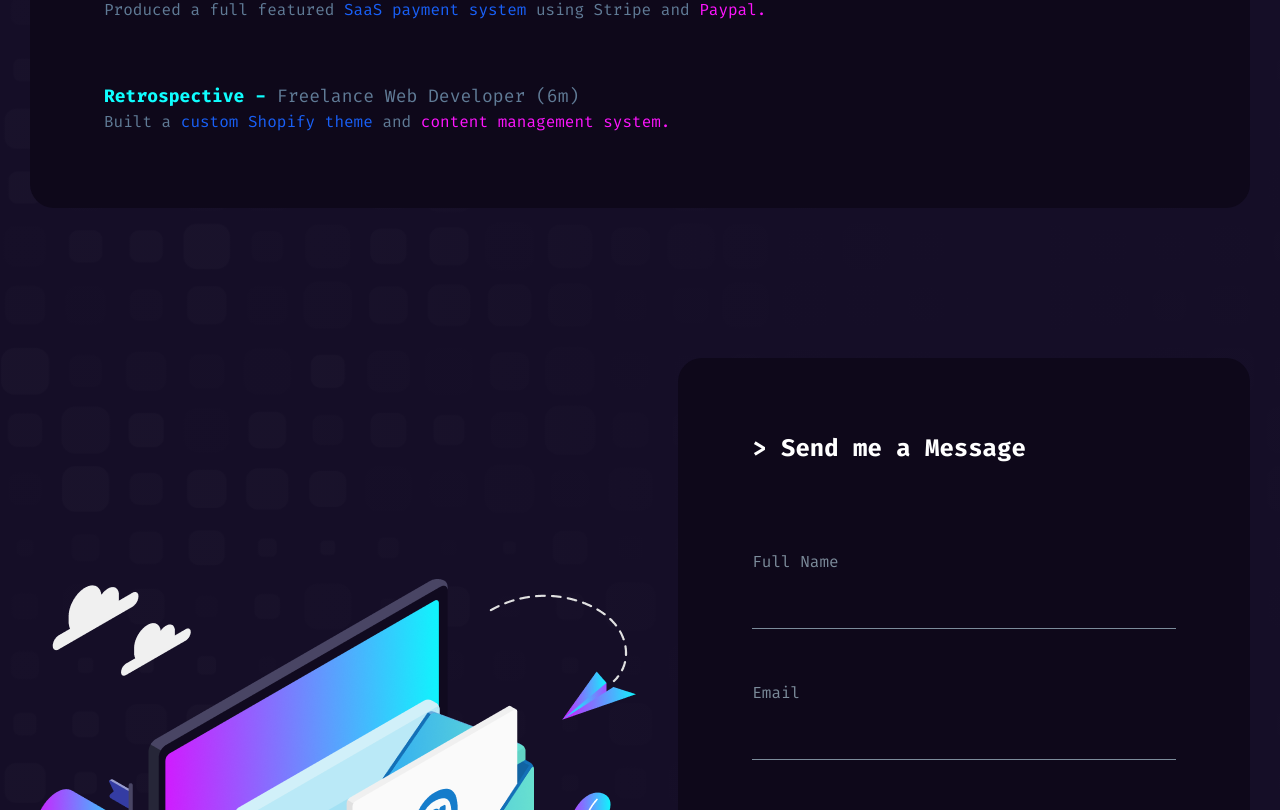
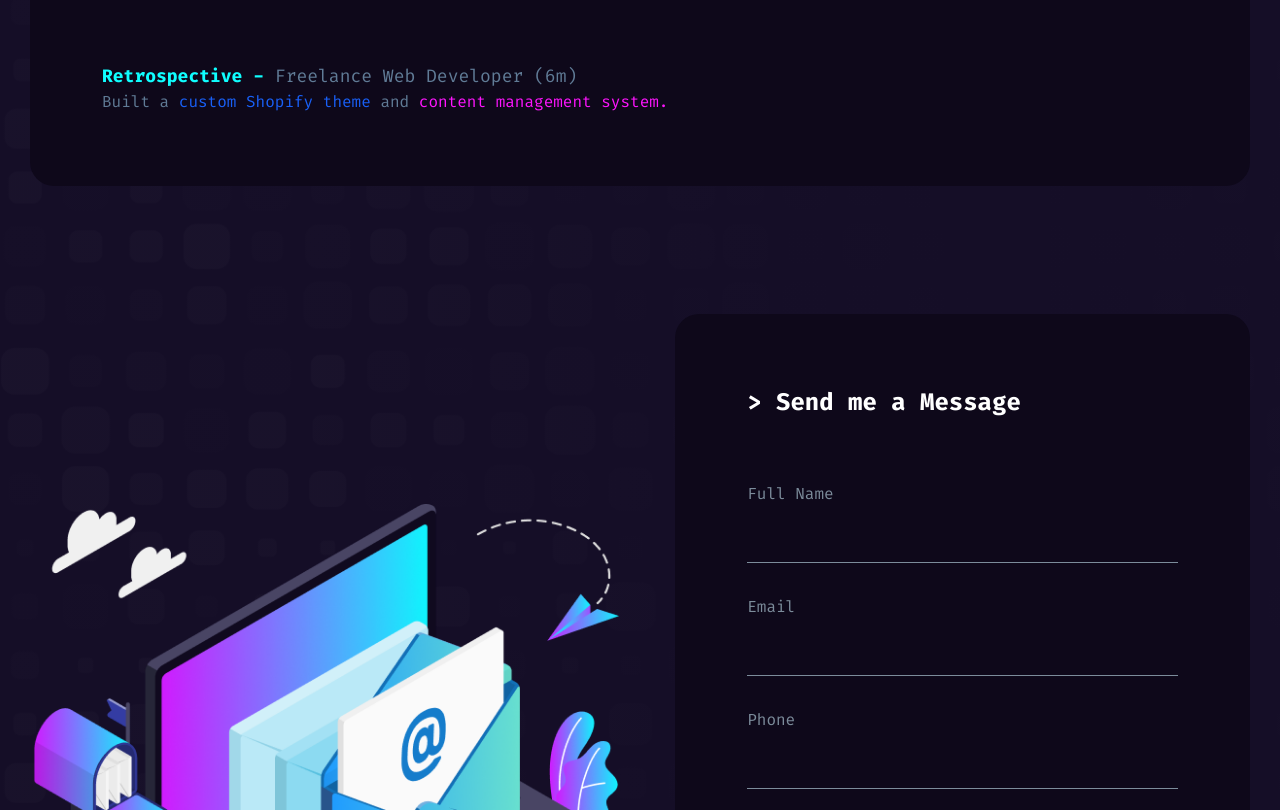
Before and after one commit to nbur4556/svkit-portfolio, a SvelteKit app: page / in a window 1280 px wide. Shown: the part 1990-2800 px from the top of the page. Built offline with nearby package versions, Linux system fonts and the light colour scheme.

Commit message:
reduce pixel perfect sizing and focus on consistent theme spacing and sizing

```diff
--- a/src/components/Card.svelte
+++ b/src/components/Card.svelte
@@ -4,7 +4,7 @@
   export let testId: string = "";
 </script>
 
-<section class={`flex flex-col gap-60px p-74px bg-dark rounded-3xl ${classExt}`} data-cy={testId}>
+<section class={`flex flex-col gap-md p-72px bg-dark rounded-3xl ${classExt}`} data-cy={testId}>
   {#if $$slots.heading}
     <div class="text-white" data-cy={`${testId}-heading`}>
       <slot name="heading" />
--- a/src/components/Contact.svelte
+++ b/src/components/Contact.svelte
@@ -5,9 +5,9 @@
   import ImageContainer from "../components/UI/ImageContainer.svelte";
 </script>
 
-<section class="flex flex-row justify-between items-center mb-150px">
+<section class="flex flex-row justify-between items-center mb-lg">
   <ImageContainer
-    classExt="h-527px"
+    classExt="h-xxl"
     src="/images/mailbox.png"
     alt="Mailbox full of letters shown protruding from a computer screen."
   />
@@ -16,33 +16,33 @@
     <h2 slot="heading" id="contact" class="text-2xl font-bold">{"> Send me a Message"}</h2>
 
     <!-- //TODO: Working form -->
-    <form class="flex flex-col mb-42px">
-      <label class="flex flex-col my-26px text-neutral">
+    <form class="flex flex-col gap-sm mb-sm">
+      <label class="flex flex-col text-neutral">
         Full Name
-        <input class="border-b border-neutral p-15px bg-transparent text-white" type="text" />
+        <input class="border-b border-neutral p-xs bg-transparent text-white" type="text" />
       </label>
-      <label class="flex flex-col my-26px text-neutral">
+      <label class="flex flex-col text-neutral">
         Email
-        <input class="border-b border-neutral p-15px bg-transparent text-white" type="email" />
+        <input class="border-b border-neutral p-xs bg-transparent text-white" type="email" />
       </label>
-      <label class="flex flex-col my-26px text-neutral">
+      <label class="flex flex-col text-neutral">
         Phone
-        <input class="border-b border-neutral p-15px bg-transparent text-white" type="tel" />
+        <input class="border-b border-neutral p-xs bg-transparent text-white" type="tel" />
       </label>
-      <label class="flex flex-col my-26px text-neutral">
+      <label class="flex flex-col text-neutral">
         Message
-        <input class="border-b border-neutral p-15px bg-transparent text-white" type="text" />
+        <input class="border-b border-neutral p-xs bg-transparent text-white" type="text" />
       </label>
       <button
-        class="self-start px-40px py-12px rounded-full bg-gradient-to-r from-accent3-400 to-accent1-400 hover:from-accent3-300 hover:to-accent1-300"
+        class="self-start px-md py-xs rounded-full bg-gradient-to-r from-accent3-400 to-accent1-400 hover:from-accent3-300 hover:to-accent1-300"
         >Send</button
       >
     </form>
 
-    <div class="flex flex-row gap-25px">
+    <div class="flex flex-row gap-sm">
       <Envelope />
       <ul>
-        <h3 class="mb-18px">How Can I Help?</h3>
+        <h3 class="mb-xs">How Can I Help?</h3>
         <li>
           <Link
             styleClass="text-white hover:text-link-200"
--- a/src/components/FeaturedProjects.svelte
+++ b/src/components/FeaturedProjects.svelte
@@ -9,13 +9,13 @@
   let selected: Project = projectData[0];
 </script>
 
-<section class="mb-150px" data-cy="select-feature">
-  <h2 id="featured" class="mb-74px text-2xl text-white font-bold">{"> My Projects"}</h2>
+<section class="mb-lg" data-cy="select-feature">
+  <h2 id="featured" class="mb-md text-2xl text-white font-bold">{"> My Projects"}</h2>
 
-  <section class="flex flex-row items-stretch gap-32px">
+  <section class="flex flex-row items-stretch gap-sm">
     <div>
       <ImageContainer
-        classExt="rounded-2xl h-442px"
+        classExt="rounded-2xl h-440px"
         src={selected.image}
         alt={selected.imageText}
       />
@@ -23,7 +23,7 @@
     </div>
     <div>
       <ImageContainer
-        classExt="rounded-2xl h-442px"
+        classExt="rounded-2xl h-440px"
         src={selected.image}
         alt={selected.imageText}
       />
@@ -31,7 +31,7 @@
     </div>
     <div>
       <ImageContainer
-        classExt="rounded-2xl h-442px"
+        classExt="rounded-2xl h-440px"
         src={selected.image}
         alt={selected.imageText}
       />
--- a/src/components/Footer.svelte
+++ b/src/components/Footer.svelte
@@ -20,10 +20,10 @@
   ];
 </script>
 
-<footer class="flex flex-row justify-between mb-150px max-w-1220px w-full text-white">
+<footer class="flex flex-row justify-between mb-md max-w-container-lg w-full text-white">
   <p>&copy Copyright 2023</p>
 
-  <section class="flex flex-row gap-8px">
+  <section class="flex flex-row gap-xxs">
     {#each socialData as social}
       <SocialLink name={social.name} iconPath={social.iconPath} route={social.route} />
     {/each}
--- a/src/components/Hero.svelte
+++ b/src/components/Hero.svelte
@@ -1,11 +1,11 @@
 <section class="flex flex-row justify-between items-center h-screen" data-cy="hero">
   <div class="flex flex-col justify-center">
-    <img class="my-15px w-404px" src="/images/full-logo.png" alt="Nick Burt" />
+    <img class="my-xs w-400px" src="/images/full-logo.png" alt="Nick Burt" />
     <h2 class="text-white text-2xl">I make things for the web</h2>
   </div>
   <div>
     <img
-      class="w-686px"
+      class="w-688px"
       src="/images/hero.png"
       alt="A programmer working at his computer, drinking coffee. His cat is sleeping next to him on a book."
     />
--- a/src/components/NavigationBar/index.svelte
+++ b/src/components/NavigationBar/index.svelte
@@ -7,15 +7,15 @@
 
   let scrollY: number;
   $: bgColor = scrollY === 0 ? "" : "bg-dark";
-  $: margin = scrollY === 0 ? "my-48px" : "my-18px";
+  $: margin = scrollY === 0 ? "my-40px" : "my-xs";
 </script>
 
 <svelte:window bind:scrollY />
 
 <!-- //TODO: Selected link gradient -->
 <nav class={`flex flex-row justify-center w-full fixed  ${bgColor}`} data-cy="nav-bar">
-  <section class="flex flex-row justify-between max-w-1220px w-full">
-    <ul class={`flex flex-row gap-57px max-w-1220px ${margin} transition-spacing ease-in-out`}>
+  <section class="flex flex-row justify-between max-w-container-lg w-full">
+    <ul class={`flex flex-row gap-md ${margin} transition-spacing ease-in-out`}>
       {#each navigationRoutes as route}
         <li>
           <Link
--- a/src/components/PageContent.svelte
+++ b/src/components/PageContent.svelte
@@ -1,3 +1,3 @@
-<section class="flex flex-col max-w-1220px">
+<section class="flex flex-col max-w-container-lg">
   <slot />
 </section>
--- a/src/components/SocialLink.svelte
+++ b/src/components/SocialLink.svelte
@@ -9,5 +9,5 @@
 
 <!-- //TODO: Should have a floating label on hover -->
 <Link styleClass="bg-dark rounded-full" href={route} external={true} {testId}>
-  <img class="m-15px w-20px h-20px" src={iconPath} alt={`${name} social media icon`} />
+  <img class="m-xs w-20px h-20px" src={iconPath} alt={`${name} social media icon`} />
 </Link>
--- a/src/components/WorkExperienceList.svelte
+++ b/src/components/WorkExperienceList.svelte
@@ -7,7 +7,7 @@
   export let experienceData: Array<Experience>;
 </script>
 
-<Card classExt="mb-150px" classBodyExt="flex flex-col gap-60px" testId="work-experience">
+<Card classExt="mb-lg" classBodyExt="flex flex-col gap-md" testId="work-experience">
   <h2 slot="heading" id="experience" class="text-2xl font-bold">{"> Work Experience"}</h2>
 
   {#each experienceData as experience}
--- a/tailwind.config.cjs
+++ b/tailwind.config.cjs
@@ -25,29 +25,24 @@ const colors = {
   neutral: "#7C8C9B",
 };
 
-//TODO: Replace with theme sizes (sm, md lg)
 const sizes = {
-  "8px": "8px",
-  "12px": "12px",
-  "15px": "15px", //2
-  "18px": "18px",
-  "20px": "20px", //2
-  "25px": "25px",
-  "26px": "26px",
-  "32px": "32px",
+  "xxs": "8px",
+  "xs": "16px",
+  "sm": "32px",
+  "md": "64px",
+  "lg": "128px",
+  "xl": "256px",
+  "xxl": "512px",
+  "container-lg": "1220px"
+}
+
+const pixelSizes = {
+  "20px": "20px",
   "40px": "40px",
-  "42px": "42px",
-  "48px": "48px", //2
-  "57px": "57px",
-  "60px": "60px", //2
-  "74px": "74px", //2
-  "130px": "130px",
-  "150px": "150px", //5
-  "404px": "404px",
-  "442px": "442px",
-  "527px": "527px",
-  "686px": "686px",
-  "1220px": "1220px",
+  "72px": "72px",
+  "400px": "400px",
+  "440px": "440px",
+  "688px": "688px",
 };
 
 module.exports = {
@@ -61,13 +56,13 @@ module.exports = {
         spacing: "margin, padding",
       },
       colors: colors,
-      gap: sizes,
-      height: sizes,
-      margin: sizes,
-      maxWidth: sizes,
-      padding: sizes,
-      text: sizes,
-      width: sizes,
+      gap: {...pixelSizes, ...sizes},
+      height: {...pixelSizes, ...sizes},
+      margin: {...pixelSizes, ...sizes},
+      maxWidth: {...pixelSizes, ...sizes},
+      padding: {...pixelSizes, ...sizes},
+      text: {...pixelSizes, ...sizes},
+      width: {...pixelSizes, ...sizes},
     },
   },
   plugins: [],
```
